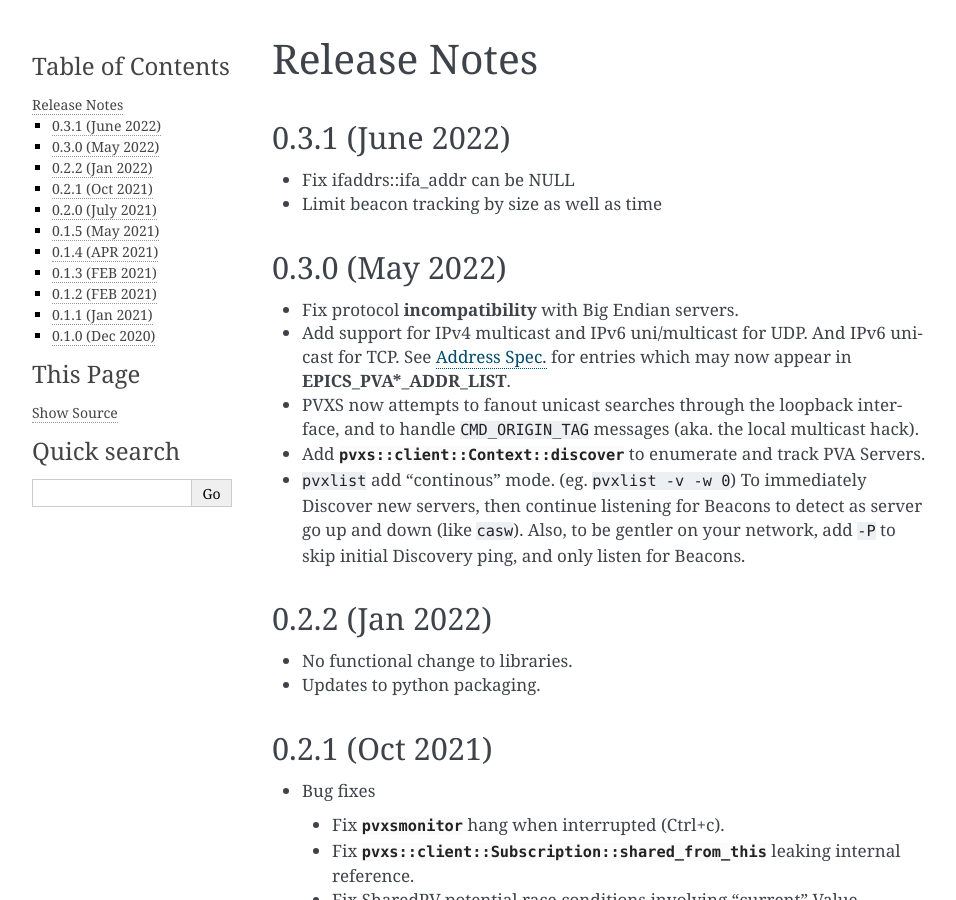
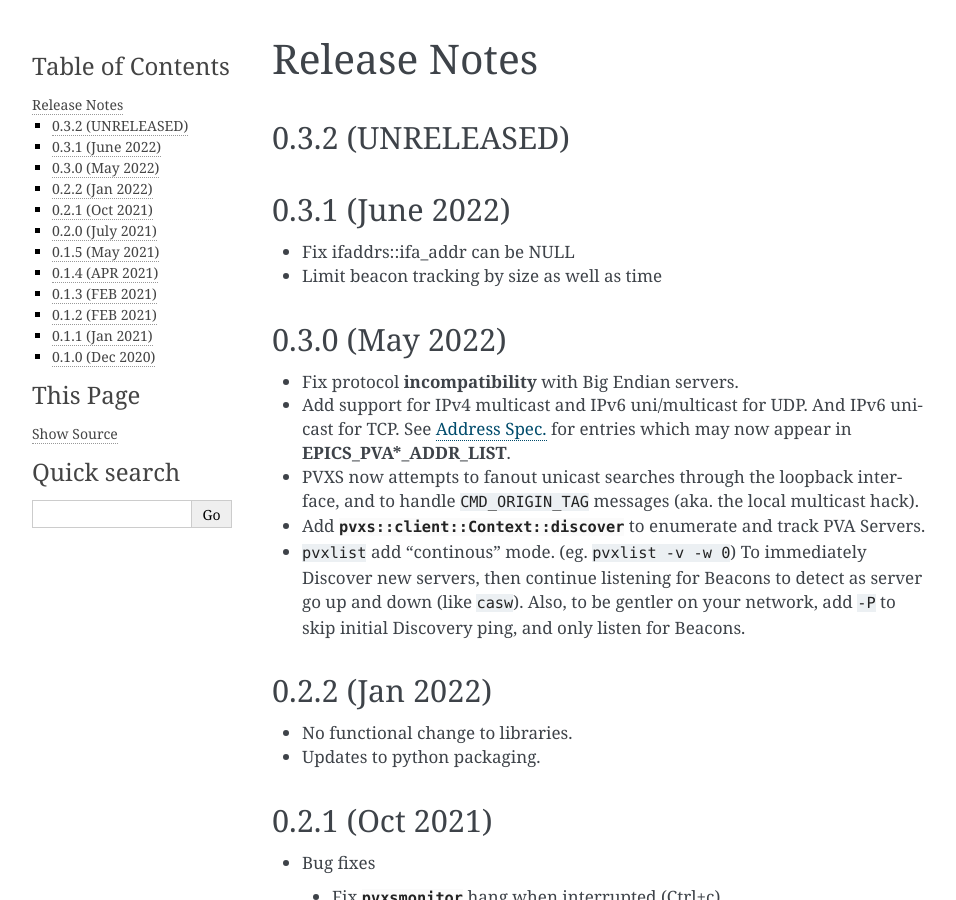
Before and after one commit to epics-base/pvxs, a Sphinx documentation site: the page built from documentation/releasenotes.rst, in a window 1280 px wide and 900 px high. Shown: the whole window, without its empty margins (148-1104 px from the left). Built offline with Sphinx 7.4.7, drawn with Linux system fonts in a browser that asks for light colours; pages that are not in the unit, such as notebooks, are missing from menus.

Commit message:
prepare for 0.3.2

```diff
--- a/documentation/releasenotes.rst
+++ b/documentation/releasenotes.rst
@@ -2,6 +2,9 @@
 
 Release Notes
 =============
+
+0.3.2 (UNRELEASED)
+------------------
 
 0.3.1 (June 2022)
 -----------------
--- a/setup.py
+++ b/setup.py
@@ -624,7 +624,7 @@ build_dso.sub_commands.extend([
 
 
 pvxs_ver = '%(PVXS_MAJOR_VERSION)s.%(PVXS_MINOR_VERSION)s.%(PVXS_MAINTENANCE_VERSION)s'%pvxsversion
-#pvxs_ver += 'a1'
+pvxs_ver += 'a1'
 
 with open(os.path.join(os.path.dirname(__file__), 'README.md')) as F:
     long_description = F.read()
```
Also changed, not shown: 1 other file.
